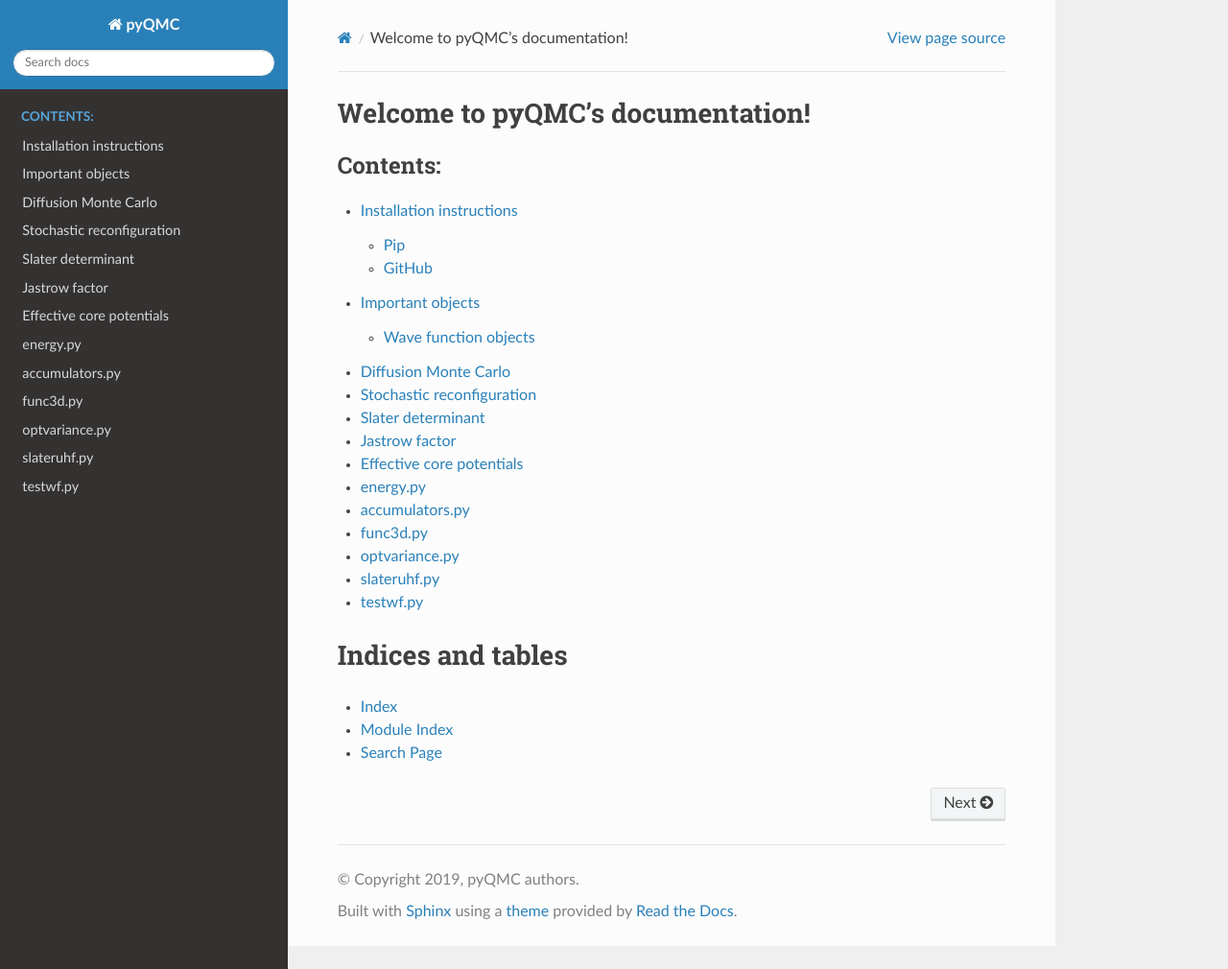
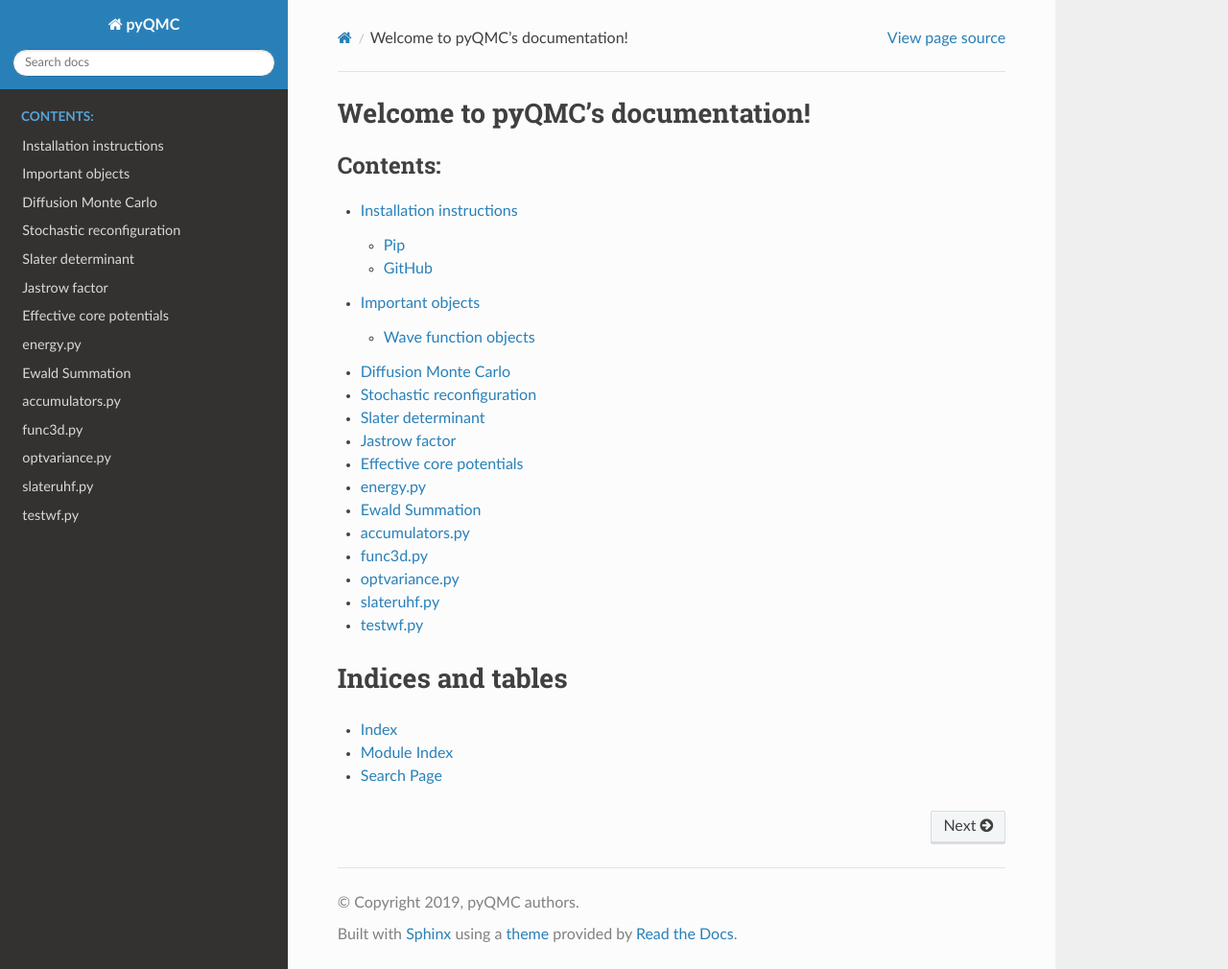
Before and after one commit to WagnerGroup/pyqmc, a Sphinx documentation site: the page built from doc/source/index.rst, in a window 1280 px wide and 1010 px high. Shown: the whole window at 96% size. Built offline with Sphinx 7.4.7 and the Read the Docs theme 2.0.0, drawn with Linux system fonts in a browser that asks for light colours; pages that are not in the unit, such as notebooks, are missing from menus.

Commit message:
add ewald to documentation

```diff
--- /dev/null
+++ b/doc/source/ewald.rst
@@ -0,0 +1,5 @@
+Ewald Summation
+**********************************
+
+.. automodule:: pyqmc.ewald
+   :members:
--- a/doc/source/index.rst
+++ b/doc/source/index.rst
@@ -20,6 +20,7 @@
    jastrow
    ecp
    energy
+   ewald
    accumulators
    func3d
    optvariance
```
